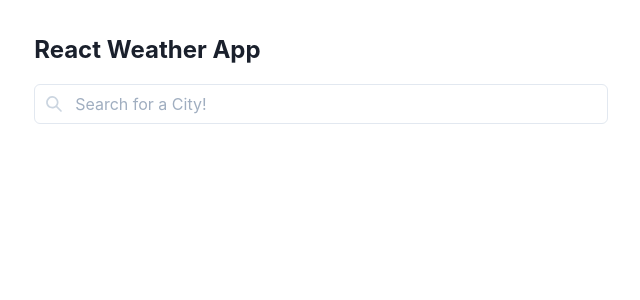
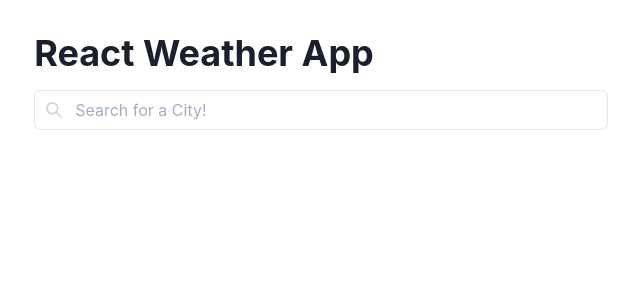
Before and after one commit to nicfang1/weather-app, a React (Create React App) app: page / in a window 1280 px wide. Shown: the top 300 px of the page, without its empty margins (319-959 px from the left). Built offline with nearby package versions, Linux system fonts and the light colour scheme.

Commit message:
update UI

```diff
--- a/src/App.tsx
+++ b/src/App.tsx
@@ -2,14 +2,12 @@ import React from "react";
 import SearchBar from "./components/SearchBar";
 import WeatherDisplay from "./components/weather/WeatherDisplay";
 import ForcastedWeatherDisplay from "./components/weather/ForcastedWeatherDisplay";
-import { Container, Text } from "@chakra-ui/react";
+import { Container, Heading } from "@chakra-ui/react";
 
 const App: React.FC = () => {
 	return (
 		<Container>
-			<Text fontSize="2xl" fontWeight="700" marginBottom="1rem">
-				React Weather App
-			</Text>
+			<Heading marginBottom=".4em">React Weather App</Heading>
 			<SearchBar />
 			<WeatherDisplay />
 			<ForcastedWeatherDisplay />
--- a/src/components/weather/ForcastedWeatherCard.tsx
+++ b/src/components/weather/ForcastedWeatherCard.tsx
@@ -1,4 +1,4 @@
-import { Box, Text } from "@chakra-ui/react";
+import { Box, Flex, Text } from "@chakra-ui/react";
 import React from "react";
 import { useSelector } from "react-redux";
 import { TransformedForcastedData } from "../../interfaces/weather-interface";
@@ -13,7 +13,7 @@ const ForcastedWeatherCard: React.FC<Props> = ({ forcastedDate }) => {
 	const changeTemp = useSelector((state: RootState) => state.toCelcius.celcius);
 
 	return (
-		<Box w={256}>
+		<Flex flexDirection="column" align="center" w="min-content">
 			<Text>{forcastedDate.date}</Text>
 			<Text>{forcastedDate.time}</Text>
 			<img src={forcastedDate.icon} alt={forcastedDate.description} />
@@ -22,7 +22,7 @@ const ForcastedWeatherCard: React.FC<Props> = ({ forcastedDate }) => {
 				{changeTemp ? "°" : "K"}
 			</Text>
 			<Text>{forcastedDate.description}</Text>
-		</Box>
+		</Flex>
 	);
 };
 
--- a/src/components/weather/ForcastedWeatherDisplay.tsx
+++ b/src/components/weather/ForcastedWeatherDisplay.tsx
@@ -1,4 +1,4 @@
-import { Container, Flex, HStack, SimpleGrid, Text } from "@chakra-ui/react";
+import { Container, HStack, Text } from "@chakra-ui/react";
 import React from "react";
 import { useSelector } from "react-redux";
 import { RootState } from "../../store/store";
@@ -18,14 +18,14 @@ const ForcastedWeatherDisplay: React.FC = () => {
 			<Text fontSize="lg" fontWeight={700} marginBottom="0.5rem">
 				Forecasted Weather
 			</Text>
-			<Flex spacing={10} overflow="scroll">
+			<HStack overflow="scroll" spacing={10} align="flex-start" w="full">
 				{forcastedWeatherData.map((forcastedDate) => (
 					<ForcastedWeatherCard
 						forcastedDate={forcastedDate}
 						key={forcastedDate.id}
 					/>
 				))}
-			</Flex>
+			</HStack>
 		</Container>
 	);
 };
```
